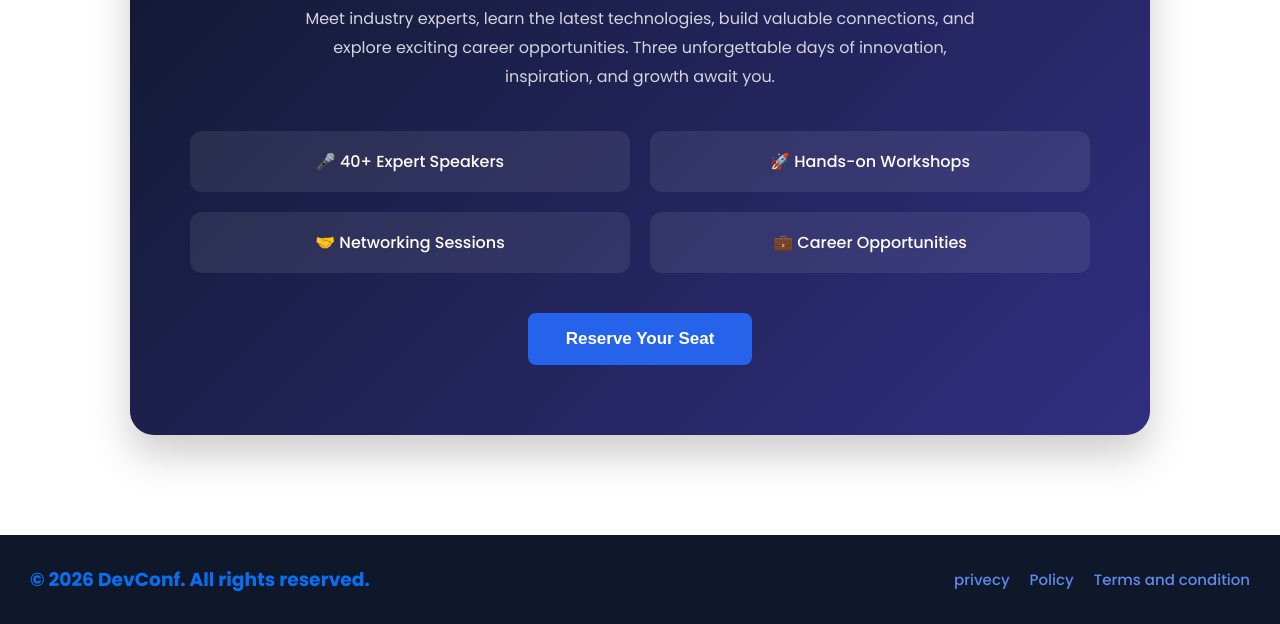
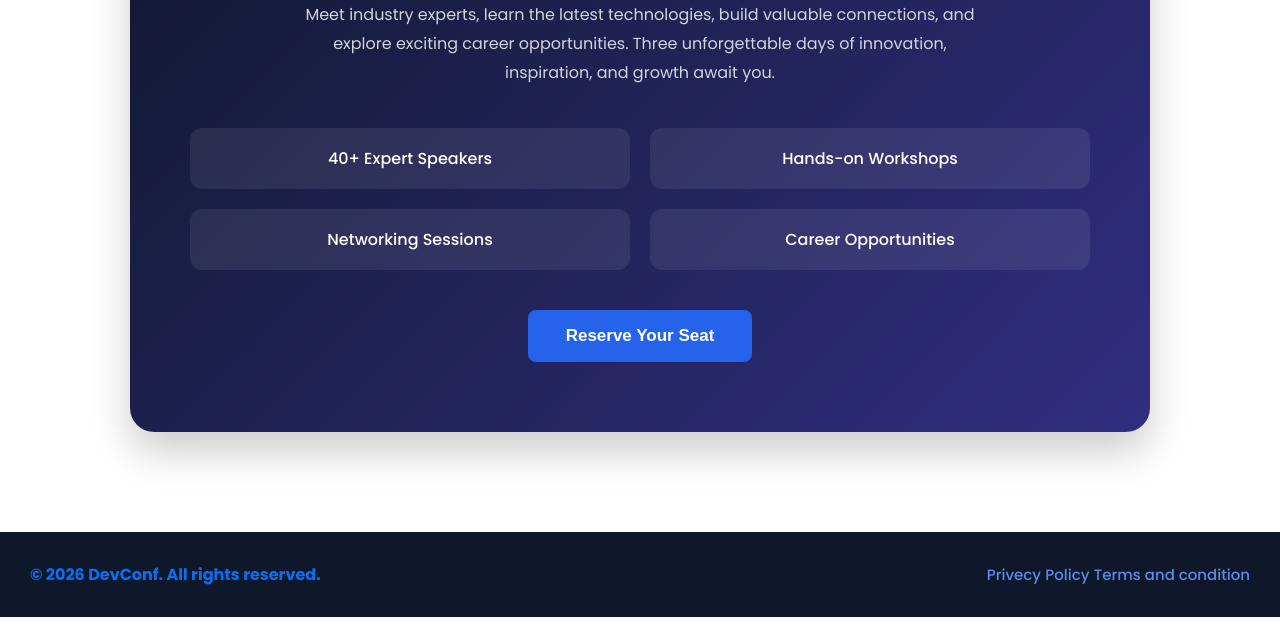
Before and after one commit to masud1040/assignment01, a plain HTML site: page index.html in a window 1280 px wide. Shown: the part 3141-3765 px from the top of the page. Drawn offline with Linux system fonts and the light colour scheme.

Commit message:
footer update

```diff
--- a/index.html
+++ b/index.html
@@ -218,13 +218,13 @@
 
             <div class="join-features">
 
-                <div class="feature">🎤 40+ Expert Speakers</div>
+                <div class="feature"> 40+ Expert Speakers</div>
 
-                <div class="feature">🚀 Hands-on Workshops</div>
+                <div class="feature"> Hands-on Workshops</div>
 
-                <div class="feature">🤝 Networking Sessions</div>
+                <div class="feature"> Networking Sessions</div>
 
-                <div class="feature">💼 Career Opportunities</div>
+                <div class="feature"> Career Opportunities</div>
 
             </div>
 
@@ -244,7 +244,7 @@
      <h3>© 2026 DevConf. All rights reserved.</h3>
      <div>
       <ul>
-        <a href="">privecy</a>
+        <a href="">Privecy</a>
         <a href="">Policy</a>
         <a href="">Terms and condition</a>
       </ul>
@@ -255,8 +255,5 @@
 
 
 
-
-
-
   </body>
 </html>
--- a/style.css
+++ b/style.css
@@ -22,6 +22,7 @@
 .navbar{
     background: #faf4f4;
     padding: 18px 0;
+
 
 }
 
@@ -100,7 +101,7 @@
     margin-bottom: 40px;
 }
 
-/*seeker */
+/*speaker */
 
 .speakers{
     padding: 100px 0;
@@ -128,7 +129,6 @@
     background: #ffffff;
     border-radius: 12px;
     box-shadow: 0 5px 15px rgba(0, 0, 0, 0.04);
-    transition: 0.3s;
 }
 
 
@@ -200,7 +200,6 @@
 .pricing-card h5{
     color: #6b7280;
     font-size: 13px;
-    letter-spacing: 1px;
     margin-bottom: 10px;
 }
 
@@ -226,7 +225,6 @@
 .pricing-card ul li{
     color: #4b5563;
     margin-bottom: 12px;
-    line-height: 1.6;
 }
 
 .pricing-card .btn-primary{
@@ -367,15 +365,8 @@
     color: #2563eb;
 }
 
-ul{
-    gap: 20px;
-}
+
 .footer-content h3{
     color: #0870f0;
+    font-size: 16px;
 }
-.footer-content ul{
-    display: flex;
-    justify-content: end;
-    gap: 20px;
-
-}
```
